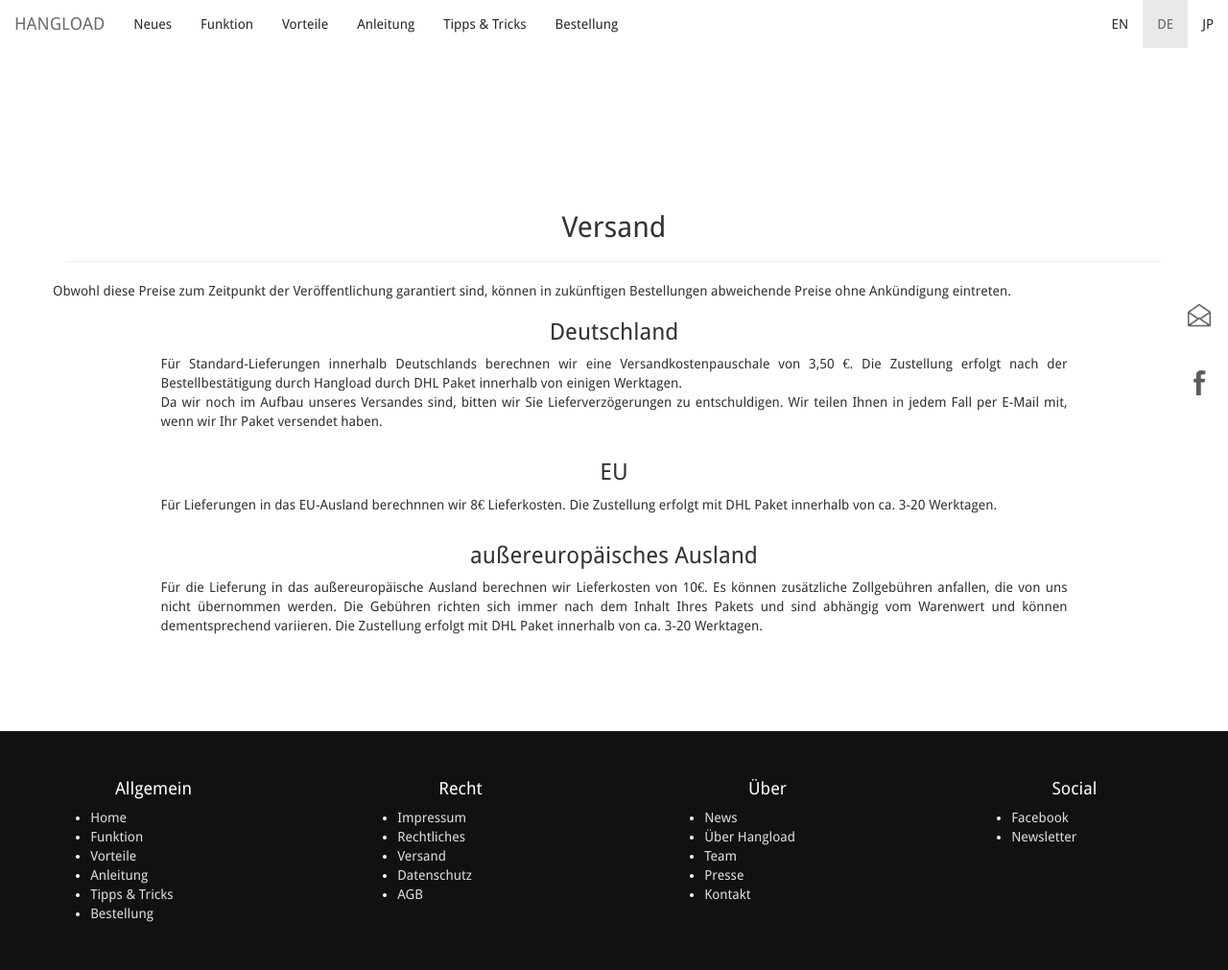
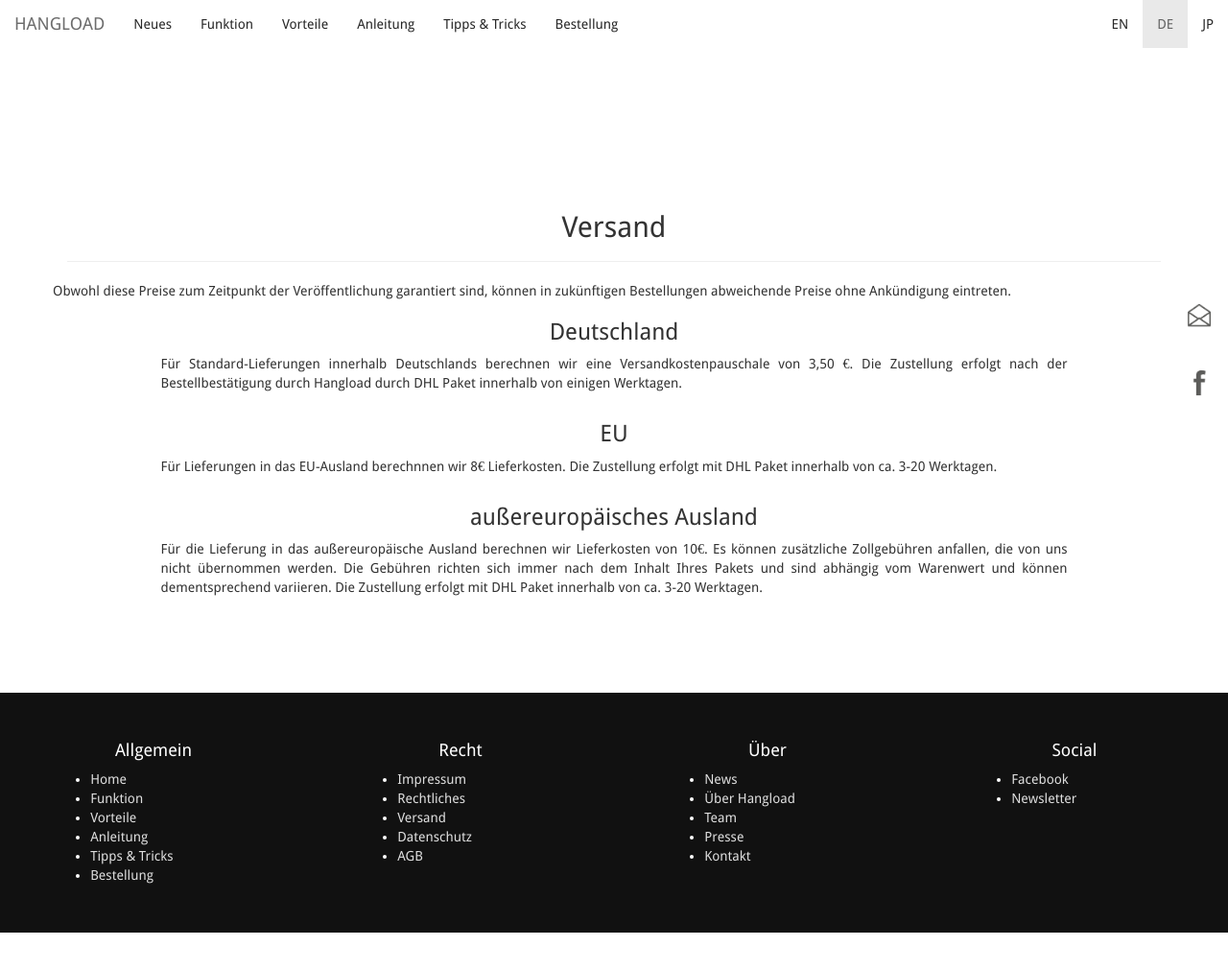
Before and after one commit to bodokaiser/hangload.com, a Jekyll site: the page built from deliveryDE.html, in a window 1280 px wide and 1012 px high. Shown: the whole window at 96% size. Built offline with Jekyll 4.4.1, drawn with Linux system fonts in a browser that asks for light colours; nearby versions of some CDN libraries; library files that are not in the unit come from our copies; Markdown is read by kramdown in place of the engine named in the settings.

Commit message:
Update deliveryDE.html

```diff
--- a/deliveryDE.html
+++ b/deliveryDE.html
@@ -23,8 +23,6 @@ Für Standard-Lieferungen innerhalb Deutschlands berechnen wir eine Versandkoste
 Die Zustellung erfolgt nach der Bestellbestätigung durch Hangload durch DHL Paket
 innerhalb von einigen Werktagen.
 <br>
-Da wir noch im Aufbau unseres Versandes sind, bitten wir Sie Lieferverzögerungen zu entschuldigen.
-Wir teilen Ihnen in jedem Fall per E-Mail mit, wenn wir Ihr Paket versendet haben.
 </p>
 </div>
 </div>
```
